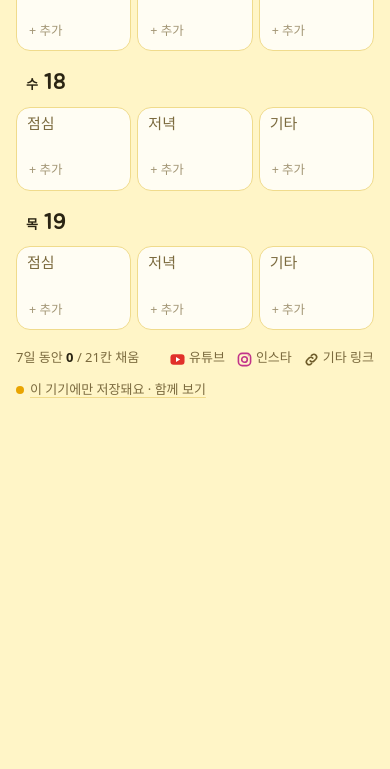
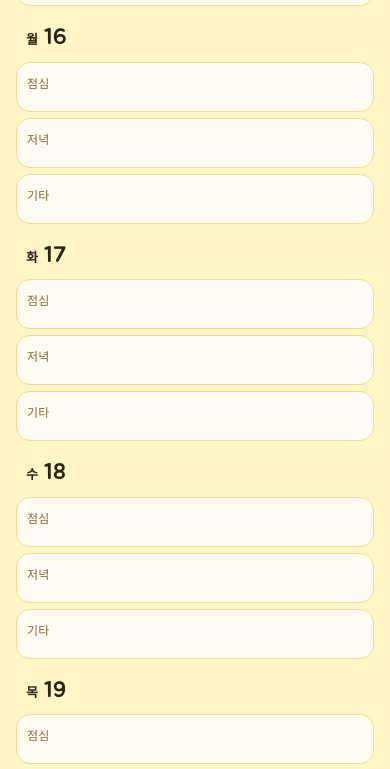
Before and after one commit to trykyn/weekly-meals, a plain HTML site: page index.html in a window 390 px wide. Shown: the part 762-1531 px from the top of the page. Before the commit the page ends 1205 px from the top, so only its background shows below. Drawn offline with Linux system fonts and the light colour scheme; a web font is replaced by a local one.

Commit message:
Tap a meal box to add; bolder menu names
The "+ 추가" text is gone: tapping anywhere in a meal box opens the add
sheet (the button stays hidden for keyboards). Menu names are larger and
bold, and on phones each meal is a full-width row so names don't break
mid-word.

Co-Authored-By: Claude Opus 5.5 <noreply@anthropic.com>

```diff
--- a/index.html
+++ b/index.html
@@ -158,22 +158,23 @@ button { cursor: pointer; }
 }
 .slot:hover { border-color: var(--yolk-strong); box-shadow: var(--shadow); }
 .day.is-today .slot { border-color: var(--yolk); border-width: 2px; padding: 5px; }
-.slot-label { display: none; font-family: var(--font-display); font-size: 15px; color: var(--muted); padding: 0 4px; }
+.slot-label { display: none; font-size: 12px; font-weight: 500; color: var(--muted); padding: 0 4px; letter-spacing: .02em; }
 
 .items { list-style: none; margin: 0; padding: 0; display: flex; flex-direction: column; gap: 1px; }
 .item { display: flex; align-items: flex-start; gap: 2px; min-width: 0; }
 .item-main {
   flex: 1; min-width: 0; display: flex; align-items: flex-start; gap: 5px;
   padding: 4px 6px; border-radius: 8px; border: 0; background: none;
-  color: var(--ink); text-decoration: none; text-align: left; line-height: 1.35;
-  overflow-wrap: anywhere;
+  color: var(--ink); text-decoration: none; text-align: left; line-height: 1.3;
+  font-size: 16px; font-weight: 600; letter-spacing: -.01em;
+  word-break: keep-all; overflow-wrap: anywhere;
 }
 .item-main:hover { background: var(--yolk-soft); }
 a.item-main .txt {
   text-decoration: underline; text-decoration-thickness: 2px;
   text-decoration-color: var(--yolk-strong); text-underline-offset: 3px;
 }
-.ico { width: 15px; height: 15px; flex: none; margin-top: 2px; }
+.ico { width: 16px; height: 16px; flex: none; margin-top: 2px; }
 .item-edit {
   flex: none; width: 26px; height: 26px; border: 0; border-radius: 7px; background: none;
   color: var(--muted); display: grid; place-items: center; opacity: 0;
@@ -182,17 +183,14 @@ a.item-main .txt {
 .item:hover .item-edit, .item-edit:focus-visible { opacity: 1; }
 .item-edit:hover { background: var(--yolk-soft); color: var(--ink); }
 
+/* Tapping anywhere in a meal box adds a menu; this button stays only for keyboards and screen readers. */
 .add {
-  margin-top: auto; align-self: stretch; text-align: left;
-  border: 0; background: none; color: var(--muted); font-size: 12.5px;
-  padding: 4px 6px; border-radius: 8px; opacity: 0;
+  position: absolute; width: 1px; height: 1px; padding: 0; margin: -1px; border: 0;
+  overflow: hidden; clip: rect(0 0 0 0); white-space: nowrap;
 }
-.slot:hover .add, .add:focus-visible, .slot.is-empty .add { opacity: 1; }
-.slot.is-empty .add { color: color-mix(in srgb, var(--muted) 70%, transparent); }
-.add:hover { background: var(--yolk-soft); color: var(--ink); }
+.slot:has(.add:focus-visible) { outline: 3px solid var(--yolk-strong); outline-offset: 2px; }
 @media (hover: none) {
   .item-edit { opacity: .6; }
-  .add { opacity: 1; }
 }
 
 .foot {
@@ -236,16 +234,14 @@ a.item-main .txt {
 @media (max-width: 900px) {
   .board { display: flex; flex-direction: column; gap: 14px; }
   .labels { display: none; }
-  .day {
-    display: grid; grid-template-columns: repeat(3, minmax(0, 1fr)); grid-template-rows: none; gap: 6px;
-  }
-  .day-head { grid-column: 1 / -1; padding: 6px 10px; }
-  .slot { min-height: 84px; }
-  .slot-label { display: block; }
+  /* Phone: each day is a card, one full-width row per meal, so menu names get the whole width. */
+  .day { display: flex; flex-direction: column; gap: 6px; }
+  .day-head { padding: 6px 10px; }
+  .slot { flex-direction: row; align-items: flex-start; gap: 6px; min-height: 50px; padding: 8px 6px 8px 10px; }
+  .day.is-today .slot { padding: 7px 5px 7px 9px; }
+  .slot-label { display: block; flex: none; width: 30px; padding: 4px 0 0; }
+  .items { flex: 1; min-width: 0; }
   .range { min-width: 0; }
-}
-@media (max-width: 340px) {
-  .day { grid-template-columns: minmax(0, 1fr); }
 }
 
 /* ---------- editor sheet ---------- */
```
